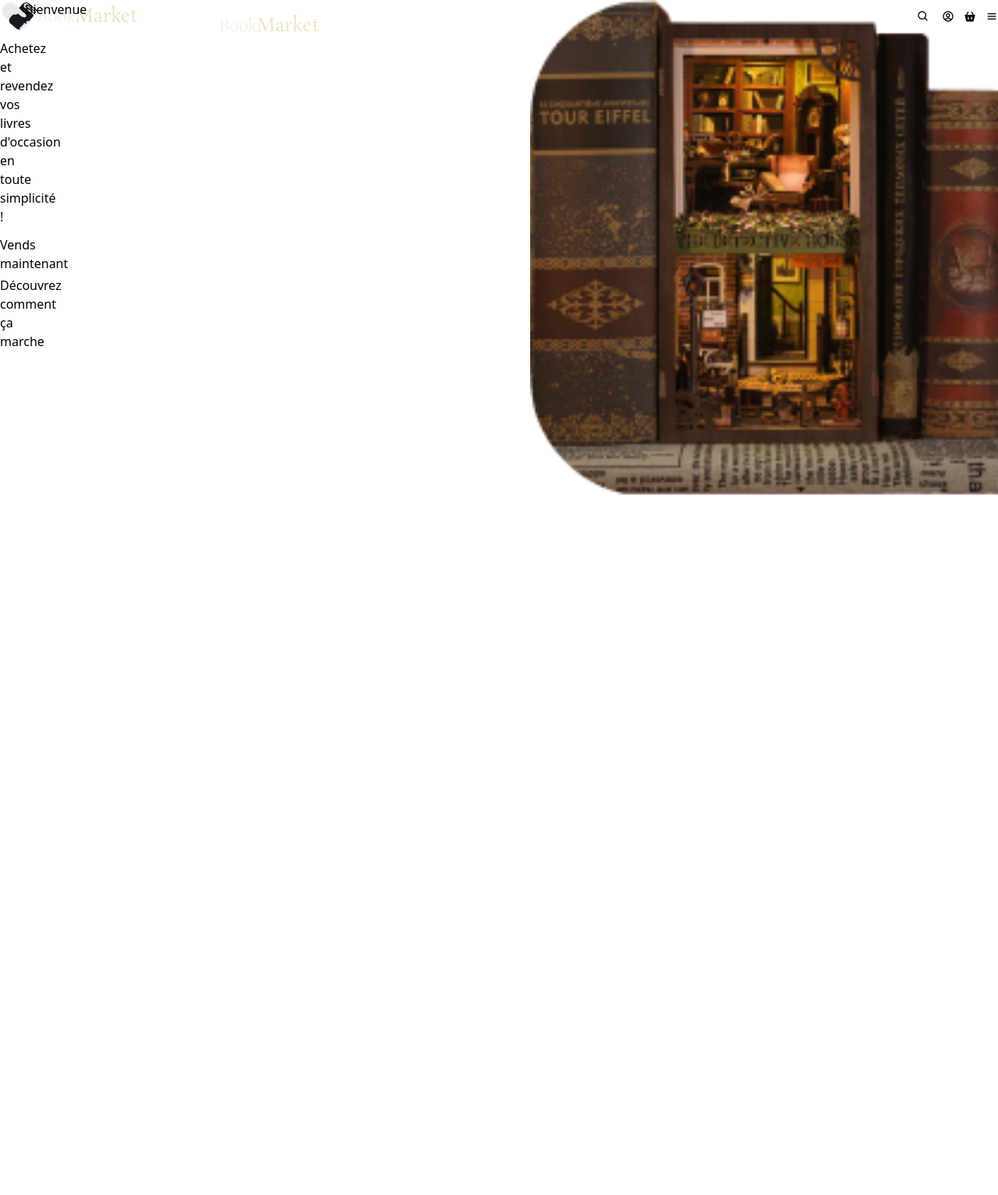
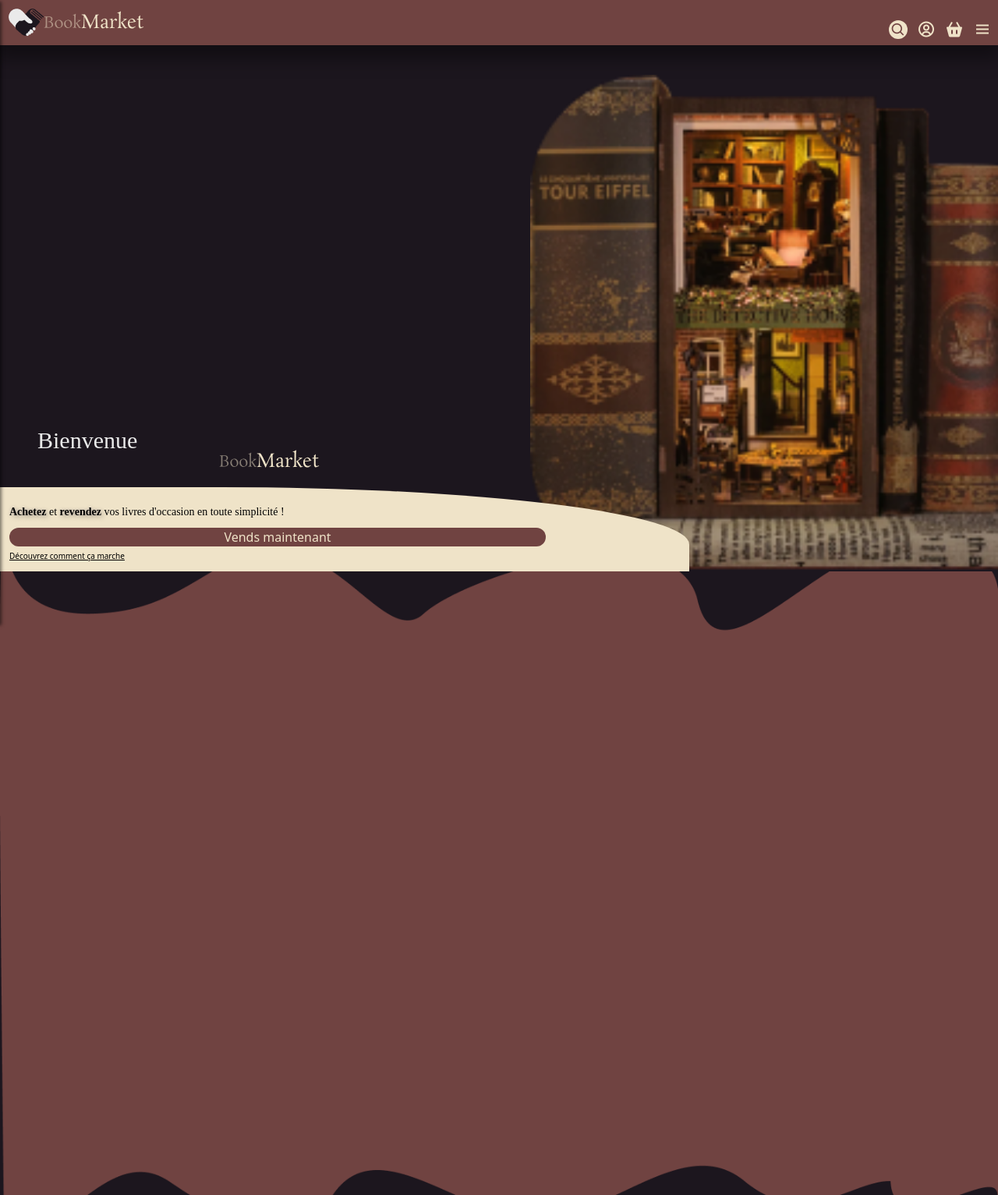
Before and after one commit to Moonyelit/BookMarket, a PHP site: page /HTML/index.html in a window 1280 px wide. Shown: the whole page at 78% size. Before the commit the page ends 635 px from the top, so only its background shows below. Run offline with PHP 8.4, Linux system fonts and the light colour scheme.

Commit message:
MODIF : Index SECTION 1

```diff
--- a/FRONT-END/CSS/output.css
+++ b/FRONT-END/CSS/output.css
@@ -608,39 +608,36 @@ video {
   bottom: 0px;
 }
 
-<<<<<<< HEAD
-=======
 .left-0 {
   left: 0px;
 }
 
->>>>>>> inscription
 .right-0 {
   right: 0px;
 }
 
-<<<<<<< HEAD
-=======
 .right-2 {
   right: 0.5rem;
 }
 
->>>>>>> inscription
 .top-0 {
   top: 0px;
 }
 
-<<<<<<< HEAD
-.top-\[-5rem\] {
-  top: -5rem;
-=======
 .top-16 {
   top: 4rem;
 }
 
 .top-2 {
   top: 0.5rem;
->>>>>>> inscription
+}
+
+.left-2 {
+  left: 0.5rem;
+}
+
+.left-7 {
+  left: 1.75rem;
 }
 
 .z-0 {
@@ -669,32 +666,21 @@ video {
   margin-bottom: 1rem;
 }
 
+.my-3 {
+  margin-top: 0.75rem;
+  margin-bottom: 0.75rem;
+}
+
 .mb-1 {
   margin-bottom: 0.25rem;
-<<<<<<< HEAD
-}
-
-.mb-4 {
-  margin-bottom: 1rem;
-}
-
-.mb-\[-8px\] {
-  margin-bottom: -8px;
-}
-
-.ml-8 {
-  margin-left: 2rem;
-}
-
-.mt-1 {
-  margin-top: 0.25rem;
-}
-
-=======
 }
 
 .mb-2 {
   margin-bottom: 0.5rem;
+}
+
+.mb-3 {
+  margin-bottom: 0.75rem;
 }
 
 .mb-4 {
@@ -717,7 +703,6 @@ video {
   margin-top: 0.5rem;
 }
 
->>>>>>> inscription
 .mt-24 {
   margin-top: 6rem;
 }
@@ -726,8 +711,16 @@ video {
   margin-top: 1rem;
 }
 
-.mb-3 {
-  margin-bottom: 0.75rem;
+.mr-2 {
+  margin-right: 0.5rem;
+}
+
+.mr-4 {
+  margin-right: 1rem;
+}
+
+.mr-6 {
+  margin-right: 1.5rem;
 }
 
 .block {
@@ -778,6 +771,10 @@ video {
   width: 16rem;
 }
 
+.w-\[0rem\] {
+  width: 0rem;
+}
+
 .w-\[70\%\] {
   width: 70%;
 }
@@ -788,37 +785,30 @@ video {
 
 .w-full {
   width: 100%;
-<<<<<<< HEAD
-=======
-}
-
-.w-7 {
-  width: 1.75rem;
-}
-
-.w-\[\] {
-  width: ;
-}
-
-.w-\[4rem\] {
-  width: 4rem;
-}
-
-.w-\[40rem\] {
-  width: 40rem;
-}
-
-.w-\[10rem\] {
-  width: 10rem;
 }
 
 .w-\[20rem\] {
   width: 20rem;
 }
 
-.w-\[0rem\] {
-  width: 0rem;
->>>>>>> inscription
+.w-\[90\%\] {
+  width: 90%;
+}
+
+.w-\[100\%\] {
+  width: 100%;
+}
+
+.w-\[110\%\] {
+  width: 110%;
+}
+
+.w-\[120\%\] {
+  width: 120%;
+}
+
+.w-\[130\%\] {
+  width: 130%;
 }
 
 .max-w-\[600px\] {
@@ -842,8 +832,6 @@ video {
   transform: translate(var(--tw-translate-x), var(--tw-translate-y)) rotate(var(--tw-rotate)) skewX(var(--tw-skew-x)) skewY(var(--tw-skew-y)) scaleX(var(--tw-scale-x)) scaleY(var(--tw-scale-y));
 }
 
-<<<<<<< HEAD
-=======
 .-translate-y-full {
   --tw-translate-y: -100%;
   transform: translate(var(--tw-translate-x), var(--tw-translate-y)) rotate(var(--tw-rotate)) skewX(var(--tw-skew-x)) skewY(var(--tw-skew-y)) scaleX(var(--tw-scale-x)) scaleY(var(--tw-scale-y));
@@ -854,7 +842,6 @@ video {
   transform: translate(var(--tw-translate-x), var(--tw-translate-y)) rotate(var(--tw-rotate)) skewX(var(--tw-skew-x)) skewY(var(--tw-skew-y)) scaleX(var(--tw-scale-x)) scaleY(var(--tw-scale-y));
 }
 
->>>>>>> inscription
 .rotate-90 {
   --tw-rotate: 90deg;
   transform: translate(var(--tw-translate-x), var(--tw-translate-y)) rotate(var(--tw-rotate)) skewX(var(--tw-skew-x)) skewY(var(--tw-skew-y)) scaleX(var(--tw-scale-x)) scaleY(var(--tw-scale-y));
@@ -872,8 +859,16 @@ video {
   flex-direction: column;
 }
 
+.items-end {
+  align-items: flex-end;
+}
+
 .items-center {
   align-items: center;
+}
+
+.justify-end {
+  justify-content: flex-end;
 }
 
 .justify-center {
@@ -896,13 +891,6 @@ video {
   margin-bottom: calc(1rem * var(--tw-space-y-reverse));
 }
 
-<<<<<<< HEAD
-.overflow-hidden {
-  overflow: hidden;
-}
-
-=======
->>>>>>> inscription
 .rounded {
   border-radius: 0.25rem;
 }
@@ -915,13 +903,8 @@ video {
   border-radius: 9999px;
 }
 
-<<<<<<< HEAD
-.rounded-tr-63 {
-  border-radius: 0 63% 0 0;
-=======
 .rounded-tr-68 {
   border-radius: 0 68% 0 0;
->>>>>>> inscription
 }
 
 .border-t-2 {
@@ -984,8 +967,6 @@ video {
 
 .p-2 {
   padding: 0.5rem;
-<<<<<<< HEAD
-=======
 }
 
 .p-3 {
@@ -998,11 +979,6 @@ video {
 
 .p-6 {
   padding: 1.5rem;
->>>>>>> inscription
-}
-
-.p-4 {
-  padding: 1rem;
 }
 
 .p-8 {
@@ -1019,14 +995,11 @@ video {
   padding-right: 0.75rem;
 }
 
-<<<<<<< HEAD
-=======
 .px-4 {
   padding-left: 1rem;
   padding-right: 1rem;
 }
 
->>>>>>> inscription
 .py-1 {
   padding-top: 0.25rem;
   padding-bottom: 0.25rem;
@@ -1035,6 +1008,22 @@ video {
 .py-2 {
   padding-top: 0.5rem;
   padding-bottom: 0.5rem;
+}
+
+.pr-4 {
+  padding-right: 1rem;
+}
+
+.pr-5 {
+  padding-right: 1.25rem;
+}
+
+.pr-6 {
+  padding-right: 1.5rem;
+}
+
+.pr-7 {
+  padding-right: 1.75rem;
 }
 
 .text-center {
@@ -1063,38 +1052,22 @@ video {
   font-size: 10px;
 }
 
+.text-sm {
+  font-size: 0.875rem;
+  line-height: 1.25rem;
+}
+
 .text-xl {
   font-size: 1.25rem;
   line-height: 1.75rem;
 }
 
-<<<<<<< HEAD
-=======
-.text-sm {
-  font-size: 0.875rem;
-  line-height: 1.25rem;
-}
-
->>>>>>> inscription
 .font-bold {
   font-weight: 700;
 }
 
 .leading-\[1rem\] {
   line-height: 1rem;
-}
-
-.leading-\[0\/rem\] {
-  line-height: 0/rem;
-}
-
-.leading-\[0\.5rem\] {
-  line-height: 0.5rem;
-}
-
-.text-black {
-  --tw-text-opacity: 1;
-  color: rgb(18 18 19 / var(--tw-text-opacity, 1));
 }
 
 .text-black {
--- a/FRONT-END/HTML/index.html
+++ b/FRONT-END/HTML/index.html
@@ -109,8 +109,8 @@
           </h1>
         </div>
 
-        <div class="bg-yellow rounded-tr-68 p-3 leading-[1rem] flex flex-col justify-center align-middle w-[0rem]">
-          <p class="font-rosarivo w-[70%] text-sm	leading-[1rem] mb-3  ">
+        <div class="bg-yellow rounded-tr-68 p-3 leading-[1rem] flex flex-col justify-center align-middle w-[130%]">
+          <p class="font-rosarivo w-full text-sm leading-[1rem] my-3 pr-7">
             <span class="font-bold text-shadow-lg">Achetez </span>et
             <span class="font-bold text-shadow-lg">revendez</span> vos livres d'occasion en toute simplicité !
           </p>
```
